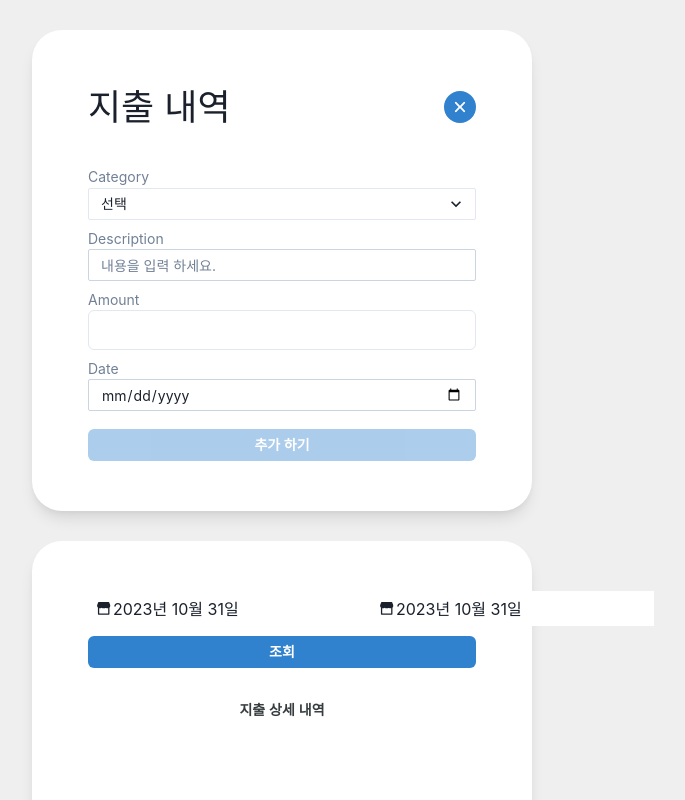
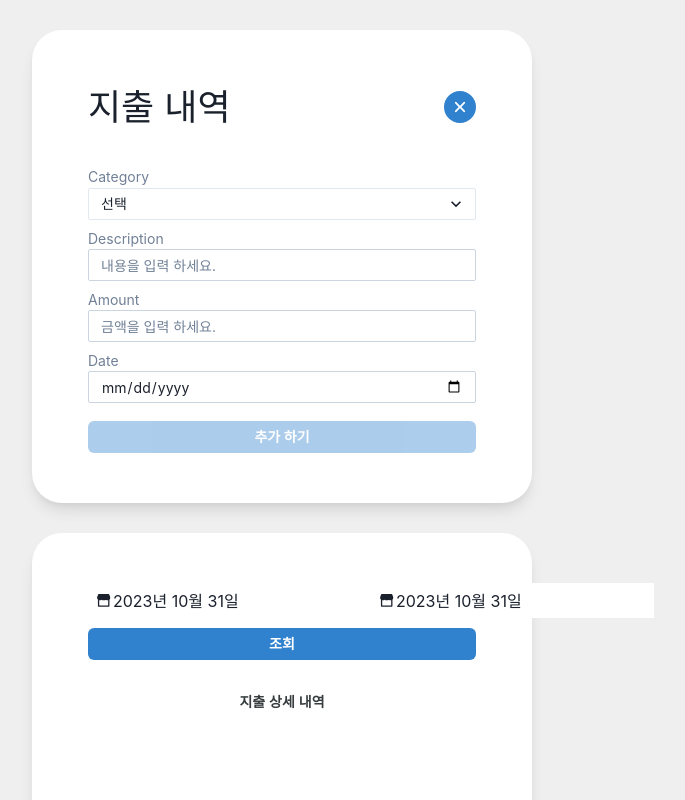
Before and after one commit to frontend-study-project/ExpenseTracker, a React (Create React App) app: page / in a window 1280 px wide. Both pictures are taken after a click on the button "Add List". Shown: the top 800 px of the page, without its empty margins (358-1043 px from the left). Built offline with nearby package versions, Linux system fonts and the light colour scheme.

Commit message:
AddItem_Amount 입력 시 원화 표시 개발, Add 시 items 초기화 수정

```diff
--- a/src/components/AddItem/index.jsx
+++ b/src/components/AddItem/index.jsx
@@ -1,5 +1,5 @@
-import React, { useEffect, useState } from "react";
-import { AddIcon } from "@chakra-ui/icons";
+import React, { useEffect, useState } from 'react';
+import { AddIcon } from '@chakra-ui/icons';
 import {
   Container,
   Text,
@@ -20,8 +20,8 @@ import {
   ModalHeader,
   ModalCloseButton,
   ModalBody,
-} from "@chakra-ui/react";
-import { categoryList } from "../../utils/data/categoryList";
+} from '@chakra-ui/react';
+import { categoryList } from '../../utils/data/categoryList';
 
 const AddItem = ({ items, setItems }) => {
   /* useState */
@@ -30,46 +30,88 @@ const AddItem = ({ items, setItems }) => {
   const { isOpen, onClose, onOpen } = useDisclosure();
   const [data, setData] = useState({
     id: 0,
-    category: "",
-    description: "",
-    amount: 0,
-    date: "",
+    category: '',
+    description: '',
+    amount: '',
+    date: '',
   });
+  const [KRW, setKRW] = useState('');
 
   /* useEffect */
   useEffect(() => {
-    console.log("추가하려고 하는 내용 변화 감지: ", data);
+    console.log('추가하려는 데이터 감지 (data)::: ', data);
   }, [data]);
+
+  useEffect(() => {
+    // Add 후 items.id를 +1 하여 고유한 key 값을 부여
+    setData({
+      id: items.length + 1,
+      category: '',
+      description: '',
+      amount: '',
+      date: '',
+    });
+    // items의 데이터가 변경되는 것을 useEffect로 확인
+    console.log('추가 된 데이터 (items)::: ', items);
+  }, [items]);
 
   useEffect(() => {
     setIsValid(!!data.category && data.description && data.amount && data.date);
   }, [data]);
 
   /* Event Function */
-  const handleChange = (e) => {
+  const handleChange = e => {
     const { name, value } = e.target;
-    setData({
-      ...data,
-      [name]: value,
-    });
+    if (name !== 'amount') {
+      setData({
+        ...data,
+        [name]: value,
+      });
+    } else {
+      // Amount에서 숫자 타입이 아닐 경우 Data Setting 방어
+      if (/^\d+$/.test(value)) {
+        setData({
+          ...data,
+          [name]: value,
+        });
+      }
+    }
+
+    // Amount 입력 시 원화[￦] 단위 표시
+    if (name === 'amount') {
+      const tbxKRW = convertAmount(Number(value));
+      setKRW(tbxKRW + '원');
+    }
   };
 
   const onClickAddButton = () => {
     setItems([...items, data]);
-
-    // Add 후 items.id를 +1 하여 고유한 key 값을 부여
-    setData({
-      id: items.length + 1,
-      category: "",
-      description: "",
-      amount: 0,
-      date: "",
-    });
   };
 
-  /* Validate Function */
-  const format = (val) => `₩ ` + val;
-  const parse = (val) => val.replace(/^\₩/, "");
+  // Amount 입력 값 원화 단위 표시 function
+  const convertAmount = amount => {
+    const units = ['', '십', '백', '천', '만', '억', '조', '경'];
+    const digitNames = ['', '', '이', '삼', '사', '오', '육', '칠', '팔', '구'];
+
+    const amountArray = Array.from(String(amount), Number);
+
+    let result = '';
+    let unitIndex = 0;
+
+    for (let i = amountArray.length - 1; i >= 0; i--) {
+      const digit = amountArray[i];
+      const unit = units[unitIndex];
+
+      if (digit !== 0) {
+        result = digitNames[digit] + unit + result;
+      }
+
+      if (unitIndex < units.length - 1) {
+        unitIndex++;
+      }
+    }
+    return result;
+  };
 
   return (
     <>
@@ -81,15 +123,7 @@ const AddItem = ({ items, setItems }) => {
             </Text>
           </Box>
           <Spacer />
-          <IconButton
-            aria-label="Add List"
-            colorScheme="blue"
-            size="sm"
-            isRound={true}
-            icon={<AddIcon />}
-            className={isAdd ? "isAdd" : ""}
-            onClick={() => setAdd((e) => !e)}
-          />
+          <IconButton aria-label="Add List" colorScheme="blue" size="sm" isRound={true} icon={<AddIcon />} className={isAdd ? 'isAdd' : ''} onClick={() => setAdd(e => !e)} />
         </Flex>
       </Container>
       {isAdd && (
@@ -99,13 +133,7 @@ const AddItem = ({ items, setItems }) => {
               <Text as="span" fontSize="sm" color="gray.500">
                 Category
               </Text>
-              <Select
-                size="sm"
-                placeholder="선택"
-                name="category"
-                value={data.category}
-                onChange={handleChange}
-              >
+              <Select size="sm" placeholder="선택" name="category" value={data.category} onChange={handleChange}>
                 {categoryList.map((category, key) => (
                   <option key={key}>{category.name}</option>
                 ))}
@@ -129,30 +157,17 @@ const AddItem = ({ items, setItems }) => {
               <Text fontSize="sm" color="gray.500">
                 Amount
               </Text>
-              <NumberInput>
-                <NumberInputField
-                  onChange={handleChange}
-                  name="amount"
-                  value={data.amount}
-                  min={0}
-                  max={99999999}
-                />
-              </NumberInput>
+              {/* <NumberInput>
+                <NumberInputField onChange={handleChange} name="amount" value={data.amount} min={0} max={99999999} />
+              </NumberInput> */}
+              <Input size="sm" borderColor="gray.300" errorBorderColor="red.300" placeholder="금액을 입력 하세요." name="amount" value={data.amount} onChange={handleChange} />
             </Box>
+            {KRW && <div>{KRW}</div>}
             <Box w="100%">
               <Text fontSize="sm" color="gray.500">
                 Date
               </Text>
-              <Input
-                size="sm"
-                borderColor="gray.300"
-                errorBorderColor="red.300"
-                type="date"
-                placeholder="Select Date"
-                name="date"
-                onChange={handleChange}
-                value={data.date}
-              />
+              <Input size="sm" borderColor="gray.300" errorBorderColor="red.300" type="date" placeholder="Select Date" name="date" onChange={handleChange} value={data.date} />
             </Box>
             <Button
               colorScheme="blue"
@@ -175,12 +190,7 @@ const AddItem = ({ items, setItems }) => {
               <ModalCloseButton />
               <ModalBody>
                 <VStack>
-                  <Button
-                    mb={4}
-                    colorScheme={"blue"}
-                    w={"100%"}
-                    onClick={onClose}
-                  >
+                  <Button mb={4} colorScheme={'blue'} w={'100%'} onClick={onClose}>
                     추가완료
                   </Button>
                 </VStack>
```
